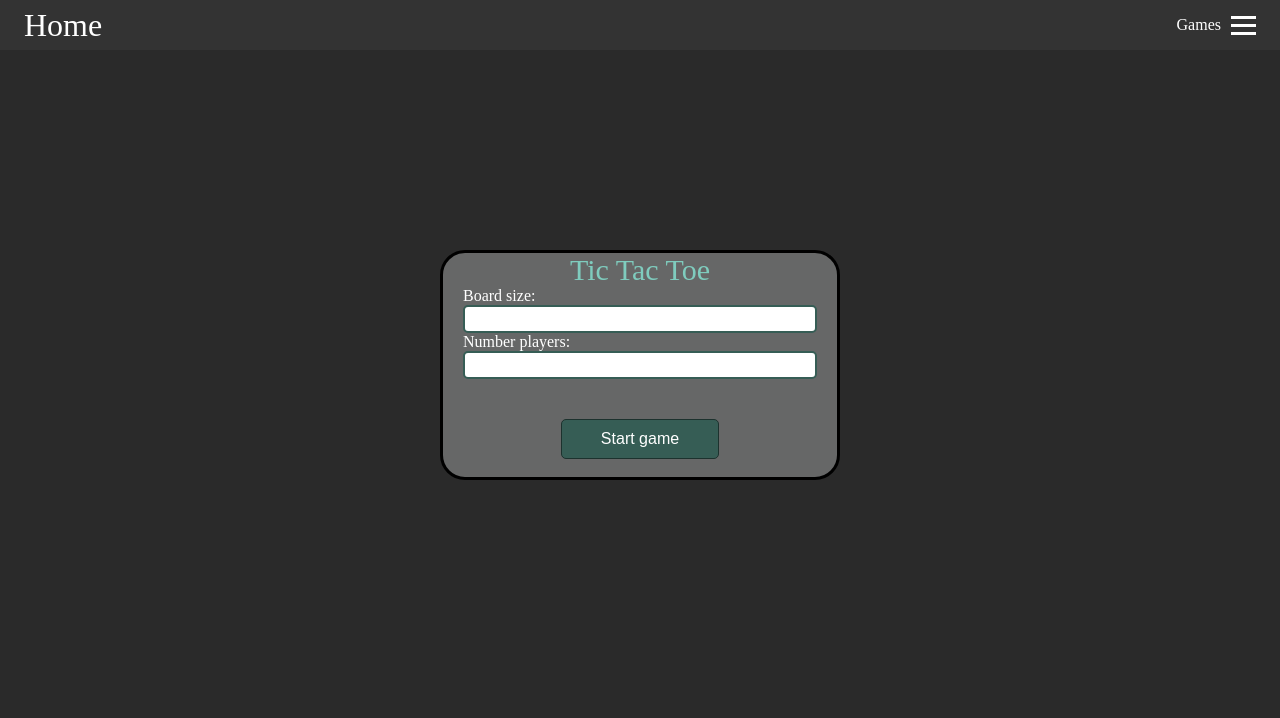
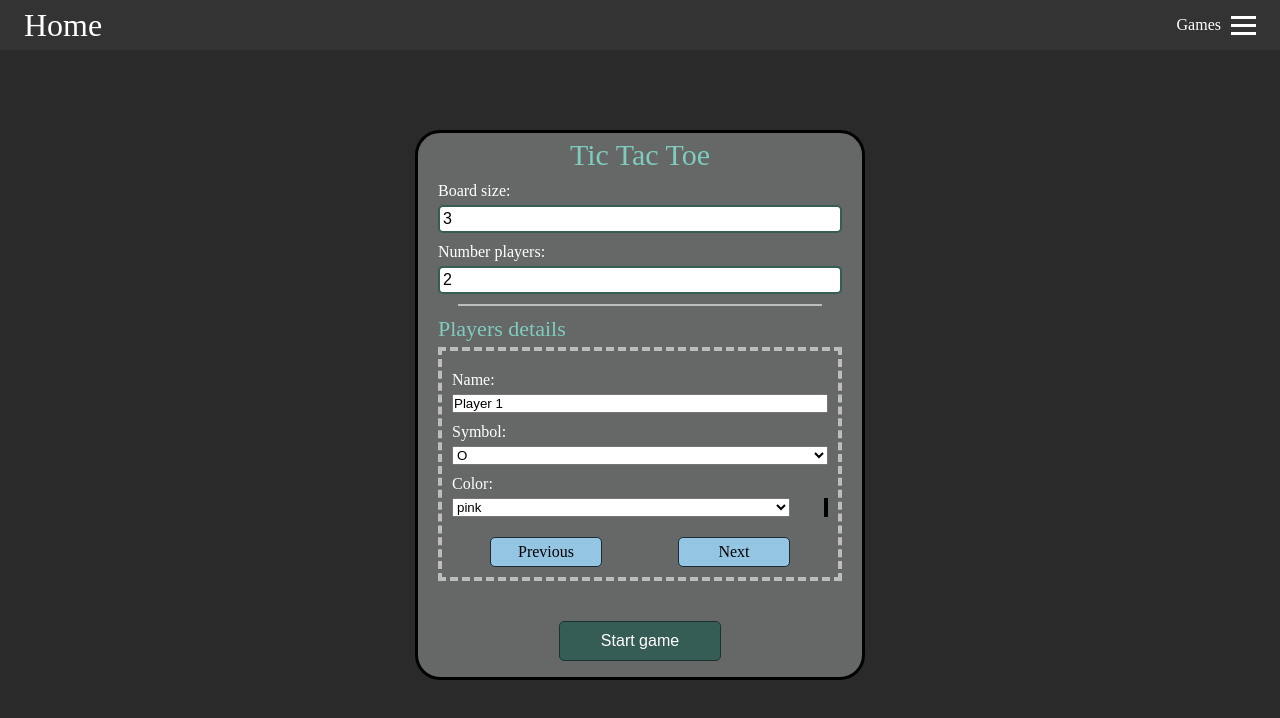
Before and after one commit to AdrianSzafranski/snake-maker, an Angular app: page /tic-tac-toe in a window 1280 px wide. Shown: the top 718 px of the page. Built offline with nearby package versions, Linux system fonts and the light colour scheme.

Commit message:
'Tic Tac Toe' game - bug fixes, improved setup logic and gameplay

```diff
--- /dev/null
+++ b/src/app/tic-tac-toe/tic-tac-toe-color.model.ts
@@ -0,0 +1,5 @@
+export interface TicTacToeColor {
+    name: string;
+    hexValue: string;
+    owner?: number;
+}
--- a/src/app/tic-tac-toe/tic-tac-toe-game/tic-tac-toe-game.component.html
+++ b/src/app/tic-tac-toe/tic-tac-toe-game/tic-tac-toe-game.component.html
@@ -1,6 +1,6 @@
 <div class="game">
     <div class="topPanel" [ngStyle]="{'width': screenWidth}">
-        {{ gameParameters.players[playerTurn][0] }} turn
+        {{ gameParameters.players[playerTurn].name }} turn
     </div>
     <div class="centerPanel" [ngStyle]="getSizeCenterPanel()">
         <div class="board">
--- a/src/app/tic-tac-toe/tic-tac-toe-parameters.model.ts
+++ b/src/app/tic-tac-toe/tic-tac-toe-parameters.model.ts
@@ -1,3 +1,5 @@
+import { TicTacToePlayer } from "./tic-tac-toe-player.model";
+
 export interface TicTacToeParameters {
     boardSize: number;
     numberPlayers: number;
@@ -6,5 +8,5 @@ export interface TicTacToeParameters {
     rowsThatEnableWin: boolean[][];
     columnsThatEnableWin: boolean[][];
     diagonalsThatEnableWin: boolean[][];
-    players: string[][];
+    players: TicTacToePlayer[];
 }
--- a/src/app/tic-tac-toe/tic-tac-toe-setup/tic-tac-toe-setup.component.css
+++ b/src/app/tic-tac-toe/tic-tac-toe-setup/tic-tac-toe-setup.component.css
@@ -1,7 +1,7 @@
 .setup {
-    width: 400px;
-    height: 230px;
-    margin-top: 25vh;
+    width: 450px;
+    height: 550px;
+    margin-top: 10vh;
     background-color: #666767;
     border: 3px solid black;
     border-radius: 25px;
@@ -9,21 +9,21 @@
     flex-direction: column;
 
 }
-p {
+#setupTitle {
     font-size: 30px;
     color: #7fccbe;
-    margin-bottom: 20px;
-    margin: 0 20px;
+    margin: 5px 20px 0 20px;
     text-align: center;
 }
 form {
     display: flex;
     flex-direction: column;
+    margin: 0 20px;
 }
 label {
     margin-top: 10px;
     margin-bottom: 5px;
-    margin: 0 20px;
+
 }
 
 input[type="number"] {
@@ -31,9 +31,46 @@ input[type="number"] {
     padding: 3px;
     border-radius: 5px;
     font-size: 16px;
-    margin: 0 20px;
+
 }
-button {
+.separationLine {
+   margin: 10px auto;
+   width: 90%;
+   height: 2px;
+   background-color: #BDBDBD;
+
+}
+#detailsTitle {
+    font-size: 22px;
+    color: #7fccbe;
+    margin-bottom: 5px;
+
+
+}
+.editPlayerDetails{
+    border: 4px dashed #BDBDBD;
+    padding: 10px;
+    display: flex;
+    flex-direction: column;
+}
+.playerColorPanel {
+    display: flex;
+    justify-content: space-between;
+}
+#playerColorSelector {
+    width: 90%;
+
+}
+#playerColorDemonstrator {
+    aspect-ratio: 1;
+
+    border: 2px solid black;
+}
+#playerNavigationGroup {
+    display: flex;
+}
+
+button, .playerNavigation {
     width: 40%;
     margin: 20px auto 0 auto;
     padding: 10px 20px;
@@ -46,6 +83,20 @@ button {
     font-size: 16px;
     cursor: pointer;
     transition: background-color 0.3s ease;
+}
+.playerNavigation {
+    width: 30%;
+    background-color: #94c5e3;
+    border: 1px solid #1d2b32;
+    color: black;
+    padding: 5px 10px;
+}
+.playerNavigation:hover {
+    background-color: #384c58;
+}
+
+.playerNavigation:active {
+    background-color: #3ba7eb;
 }
 button:hover {
     background-color: #58978b;
--- a/src/app/tic-tac-toe/tic-tac-toe-setup/tic-tac-toe-setup.component.html
+++ b/src/app/tic-tac-toe/tic-tac-toe-setup/tic-tac-toe-setup.component.html
@@ -1,11 +1,37 @@
 <div class="setup">
-    <p>Tic Tac Toe</p>
+    <p id="setupTitle">Tic Tac Toe</p>
     <form (ngSubmit)="onStartGame()">
         <label for="boardSize">Board size:</label>
         <input id="boardSize" type="number" name="boardSize" [(ngModel)]="boardSize" min='1' max="20" required>
         <label for="numberPlayers">Number players:</label>
-        <input id="numberPlayers" type="number" name="numberPlayers" [(ngModel)]="numberPlayers" min='1' max="20" required>
+        <input id="numberPlayers" type="number" name="numberPlayers" [(ngModel)]="numberPlayers" (ngModelChange)="changePlayersArray($event)" min='1' max="10" required>
+        <div class='separationLine'></div>
+        <p id="detailsTitle">Players details</p>
+        <div class="editPlayerDetails">
+            <label for="playerName">Name:</label>
+            <input type="text" name="playerName" [(ngModel)]="players[selectedPlayerId].name" required>
+            <label for="playerSymbol">Symbol:</label>
+            <select name="playerSymbol" [(ngModel)]="players[selectedPlayerId].symbol">
+                <option value="O">O</option>
+                <option value="X">X</option>
+            </select>
+            <label for="playerColor">Color:</label>
+            <div class="playerColorPanel">
+                <select id="playerColorSelector" name="playerColor" [(ngModel)]="players[selectedPlayerId].color.name" (ngModelChange)="changeColorOwner($event)">
+                    <ng-container *ngFor="let color of colorList; let i = index">
+                    <option *ngIf="color.owner === undefined || color.owner === selectedPlayerId" [ngValue]="color.name">{{ color.name }}</option>
+                    </ng-container>
+                </select>
+                <div id="playerColorDemonstrator" [ngStyle]="{'background-color': players[selectedPlayerId].color.hexValue}"></div>
+            </div>
+            <div id="playerNavigationGroup">
+                <div class='playerNavigation' (click)="onSelectPreviousPlayer()">Previous</div>
+                <div class='playerNavigation' (click)="onSelectNextPlayer()">Next</div>
+            </div>
+        </div>
+
         <div class="errorsOfForm">{{ errorsOfForm }} </div>
         <button type='submit'>Start game</button>
+
     </form>
 </div>
--- a/src/app/tic-tac-toe/tic-tac-toe-setup/tic-tac-toe-setup.component.ts
+++ b/src/app/tic-tac-toe/tic-tac-toe-setup/tic-tac-toe-setup.component.ts
@@ -1,21 +1,99 @@
-import { Component } from '@angular/core';
+import { Component, OnInit } from '@angular/core';
 import { TicTacToeService } from '../tic-tac-toe.service';
 import { Router } from '@angular/router';
+import { TicTacToePlayer } from '../tic-tac-toe-player.model';
+import { TicTacToeColor } from '../tic-tac-toe-color.model';
 @Component({
   selector: 'app-tic-tac-toe-setup',
   templateUrl: './tic-tac-toe-setup.component.html',
   styleUrls: ['./tic-tac-toe-setup.component.css']
 })
-export class TicTacToeSetupComponent {
+export class TicTacToeSetupComponent implements OnInit {
 
-  boardSize?: number;
-  numberPlayers?: number;
+  boardSize!: number;
+  numberPlayers!: number;
+  players!: TicTacToePlayer[];
+  selectedPlayerId = 0;
+  colorList: TicTacToeColor[] = [];
+
   errorsOfForm = "";
 
   constructor(private ticTacToeService: TicTacToeService, private router: Router) {}
 
+  ngOnInit(): void {
+    this.boardSize = this.ticTacToeService.getBoardSize();
+    this.numberPlayers = this.ticTacToeService.getNumberPlayers();
+    this.players = this.ticTacToeService.getPlayers();
+
+    this.colorList = this.ticTacToeService.getColorList();
+    for(let i = 0; i < this.numberPlayers; i++) this.colorList[i].owner = i;
+  }
+
+
+  changePlayersArray(numberPlayers: number) {
+    this.errorsOfForm = '';
+    if(numberPlayers < 1 || numberPlayers > 10) {
+      this.errorsOfForm = 'Number players must be in the range 1 to 10!';
+      this.numberPlayers = 10;
+    }
+
+    this.selectedPlayerId = 0;
+
+    if(this.players.length > this.numberPlayers) {
+      const numberOfElementsToRemove = this.players.length - this.numberPlayers;
+      this.players = this.players.slice(0, this.players.length - numberOfElementsToRemove);
+      this.colorList.forEach((color, index) => {
+        if (color.owner && color.owner >= this.players.length) {
+          color.owner = undefined;
+        }
+
+      });
+      for(let i = this.colorList.length - 1; i >= this.colorList.length - numberOfElementsToRemove; i--) {
+        this.colorList[i].owner = undefined;
+
+      }
+
+    } else {
+      for(let i = 0; this.numberPlayers - this.players.length; i++) {
+        this.players.push(
+          this.createPlayer(this.players.length)
+        );
+      }
+    }
+
+  }
+
+  createPlayer(id: number) {
+    return {
+      id: id,
+      name: "Player " + (id + 1),
+      symbol: this.ticTacToeService.chooseSymbol(id),
+      color: this.getColorWithoutOwner(id),
+    }
+  }
+
+  getColorWithoutOwner(id: number) {
+    for(let color of this.colorList) {
+      if (color.owner === undefined) {
+        color.owner = id;
+        return color;
+      }
+    }
+
+    return { name: 'red', hexValue:'#FF0000' };
+  }
+
+  onSelectPreviousPlayer() {
+    this.selectedPlayerId = (this.selectedPlayerId - 1) < 0 ? (this.numberPlayers - 1) : (this.selectedPlayerId - 1);
+  }
+
+  onSelectNextPlayer() {
+    this.selectedPlayerId = (this.selectedPlayerId + 1) >= this.numberPlayers ? 0 : (this.selectedPlayerId + 1);
+  }
+
+
+
   onStartGame() {
-    console.log(this.boardSize);
     if(!this.boardSize || !this.numberPlayers) {
       this.errorsOfForm = "Please enter all values!";
       return;
@@ -24,16 +102,26 @@ export class TicTacToeSetupComponent {
       this.errorsOfForm = "Board size must be in the range 1 to 20!";
       return;
     }
-    if(this.numberPlayers < 1 || this.numberPlayers > 20) {
-      this.errorsOfForm = "Number players must be in the range 1 to 20!";
-      return;
-    }
-    if(this.numberPlayers < 1 || this.numberPlayers > 20) {
-      this.errorsOfForm = "Number players must be in the range 1 to 20!";
+    if(this.numberPlayers < 1 || this.numberPlayers > 10) {
+      this.errorsOfForm = "Number players must be in the range 1 to 10!";
       return;
     }
 
-    this.ticTacToeService.addGameParameters(this.boardSize, this.numberPlayers);
+    this.ticTacToeService.addGameParameters(this.boardSize, this.numberPlayers, this.players);
     this.router.navigate(['/tic-tac-toe/game']);
   }
+
+  changeColorOwner(newColorName: String) {
+
+    this.colorList.forEach((color, index) => {
+      if (color.owner === this.selectedPlayerId) {
+        color.owner = undefined;
+      }
+      if (color.name === newColorName) {
+        color.owner = this.selectedPlayerId;
+        this.players[this.selectedPlayerId].color = this.ticTacToeService.getColor(index);
+      }
+    });
+
+  }
 }
--- a/src/app/tic-tac-toe/tic-tac-toe.service.ts
+++ b/src/app/tic-tac-toe/tic-tac-toe.service.ts
@@ -1,5 +1,6 @@
 import { Injectable } from '@angular/core';
 import { TicTacToeParameters } from './tic-tac-toe-parameters.model';
+import { TicTacToePlayer } from './tic-tac-toe-player.model';
 @Injectable({
   providedIn: 'root'
 })
@@ -7,40 +8,94 @@ export class TicTacToeService {
 
   gameParameters!: TicTacToeParameters;
 
+  colorList = [
+    {name: 'pink', hexValue: "#FFC0CB"},
+    {name: 'crimson', hexValue: "#DC143C"},
+    {name: 'salmon', hexValue: "#FA8072"},
+    {name: 'coral', hexValue: "#FF7F50"},
+    {name: 'gold', hexValue: "#FFD700"},
+    {name: 'moccasin', hexValue: "#FFE4B5"},
+    {name: 'sienna', hexValue: "#A0522D"},
+    {name: 'peru', hexValue: "#CD853F"},
+    {name: 'tan', hexValue: "#D2B48C"},
+    {name: 'teal', hexValue: "#008080"},
+    {name: 'aqua', hexValue: "#00FFFF"},
+    {name: 'navy', hexValue: "#000080"},
+    {name: 'plum', hexValue: "#DDA0DD"},
+    {name: 'magenta', hexValue: "#FF00FF"},
+    {name: 'purple', hexValue: "#800080"},
+    {name: 'green', hexValue: "#008000"},
+    {name: 'olive', hexValue: "#808000"},
+    {name: 'lime', hexValue: "#00FF00"},
+    {name: 'azure', hexValue: "#F0FFFF"},
+    {name: 'beige', hexValue: "#F5F5DC"},
+
+  ];
   constructor() {
     this.addGameParameters(3, 2);
   }
 
-  addGameParameters(boardSize: number, numberPlayers: number) {
-
-    // The range from which a player's symbol colour will be drawn. There are only two symbols, and there may be more players, so the colours should not repeat.
-    let range = 256 / numberPlayers;
+  addGameParameters(boardSize: number, numberPlayers: number, players: TicTacToePlayer[] | undefined = undefined) {
 
     this.gameParameters = {
       boardSize: boardSize,
       numberPlayers: numberPlayers,
       generateBoard: Array.from({ length: boardSize }, (_, index) => index),
-      boardState: Array.from({ length: boardSize }, () => Array(boardSize).fill("")),
-      rowsThatEnableWin: Array.from({ length: boardSize }, () => Array(numberPlayers).fill(true)),
-      columnsThatEnableWin: Array.from({ length: boardSize }, () => Array(numberPlayers).fill(true)),
-      diagonalsThatEnableWin: Array.from({ length: 2 }, () => Array(numberPlayers).fill(true)),
-      players: Array.from({ length: numberPlayers }, (_, index) =>
-      ["Player" + (index + 1),
-       this.getRandomSymbol(index),
-       this.generateRandomColor(range, index)]),
+      boardState: this.createTwoDimensionalArray(boardSize, boardSize, ""),
+      rowsThatEnableWin: this.createTwoDimensionalArray(boardSize, numberPlayers, true),
+      columnsThatEnableWin: this.createTwoDimensionalArray(boardSize, numberPlayers, true),
+      diagonalsThatEnableWin: this.createTwoDimensionalArray(2, numberPlayers, true),
+      players:
+        players === undefined
+        ? Array.from({ length: numberPlayers }, (_, index) => {
+            return {
+              id: index,
+              name: "Player " + (index + 1),
+              symbol: this.chooseSymbol(index),
+              color: this.getColor(index)
+            }
+          })
+        : players,
     }
   }
 
-  generateRandomColor(range: number, index: number) {
-    let rColor = Math.floor(Math.random() * range) + range * index;
-    let gColor = Math.floor(Math.random() * range) + range * index;
-    let bColor = Math.floor(Math.random() * range) + range * index;
 
-    return `rgb(${rColor}, ${gColor}, ${bColor})`;
+
+  createTwoDimensionalArray(rowSize: number, columnSize: number, content: any) {
+    return Array.from({ length: rowSize }, () => Array(columnSize).fill(content));
   }
 
-  getRandomSymbol(index: number) {
+  chooseSymbol(index: number) {
     if(index % 2 === 0) return "O";
     return "X";
   }
+
+  getBoardSize() {
+    return this.gameParameters.boardSize;
+  }
+
+  getNumberPlayers() {
+    return this.gameParameters.numberPlayers;
+  }
+
+  getPlayers() {
+    const playersCopy = JSON.parse(JSON.stringify(this.gameParameters.players));
+    return playersCopy;
+  }
+
+  getColorList() {
+    const colorListCopy = JSON.parse(JSON.stringify(this.colorList));
+    return colorListCopy;
+  }
+
+  getColor(index: number) {
+    const colorCopy = JSON.parse(JSON.stringify(this.colorList[index]));
+    return colorCopy;
+  }
+
+  getGameParameters() {
+    const gameParametersCopy = JSON.parse(JSON.stringify(this.gameParameters));
+    return gameParametersCopy;
+  }
+
 }
```
Also changed, not shown: src/app/tic-tac-toe/tic-tac-toe-game/tic-tac-toe-game.component.ts (+17 -12 lines), src/app/tic-tac-toe/tic-tac-toe-player.model.ts (added, +8 -0 lines).
